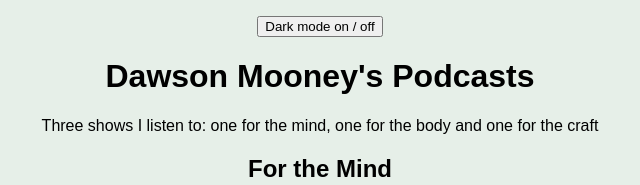
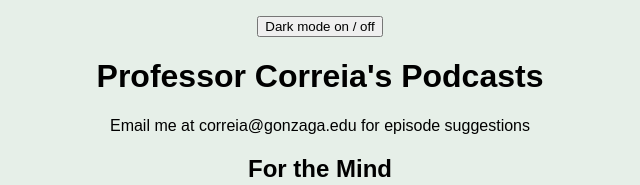
Before and after one commit to dawsonmahooney-dot/bmis235-html-2, a plain HTML site: page index.html in a window 1280 px wide. Shown: the top 185 px of the page, without its empty margins (320-960 px from the left). Drawn offline with Linux system fonts and the light colour scheme.

Commit message:
Put back template heading and comments I changed

```diff
--- a/index.html
+++ b/index.html
@@ -43,22 +43,21 @@ ul {
 
 <a id="top"></a>
 
-<h1>Dawson Mooney's Podcasts</h1>
-<p style="text-align: center;">Three shows I listen to: one for the mind, one for the body and one for the craft</p>
+<h1>Professor Correia's Podcasts</h1>
+<p style="text-align: center;">Email me at correia@gonzaga.edu for episode suggestions</p>
 
 <!-- ===================== MENU OF IMAGES ===================== -->
 <!-- Click an image and it jumps down to its video.            -->
+<!-- MIND works. Use it as your model.                         -->
 <ul>
 
     <li><h2>For the Mind</h2></li>
-    <!-- linked image: the episode thumbnail, hosted by YouTube -->
     <li><a href="#brycecrawford"><img src="https://img.youtube.com/vi/2PCKuQ_IuTU/hqdefault.jpg" width="400" height="300" alt="Bryce Crawford Podcast episode 89, How To Love Like Jesus"></a></li>
 
     <li><h2>For the Body</h2></li>
     <li><a href="#huberman"><img src="huberman.jpg" width="400" height="400" alt="Andrew Huberman"></a></li>
 
     <li><h2>For the Craft</h2></li>
-    <!-- linked image: the episode thumbnail, hosted by YouTube -->
     <li><a href="#howibuiltthis"><img src="https://img.youtube.com/vi/Ic_nP5Qo5ck/hqdefault.jpg" width="400" height="300" alt="How I Built This with Guy Raz, interview with Peloton founder John Foley"></a></li>
 
 </ul>
@@ -96,9 +95,13 @@ ul {
 
 <!-- ===================== YOUR EMBED BLOCK ===================== -->
 <!-- This section is always the opposite color of the page.      -->
+<!-- 1. Pick ONE: a Google Map, or an Our World in Data chart.    -->
+<!-- 2. Copy its embed code (it starts with <iframe).             -->
+<!-- 3. Paste it on the empty line below the heading.             -->
+<!-- 4. Change the heading to say what it is.                     -->
 <section id="embed-block">
 <h2>Where I fly fish: the Spokane River</h2>
-<iframe src="https://maps.google.com/maps?q=Spokane%20River%2C%20Spokane%2C%20WA&z=12&output=embed" width="600" height="450" style="border:0; max-width:100%;" allowfullscreen="" loading="lazy" referrerpolicy="no-referrer-when-downgrade" title="Google Map of the Spokane River"></iframe>
+<iframe src="https://maps.google.com/maps?q=Spokane%20River%2C%20Spokane%2C%20WA&z=12&output=embed" width="600" height="450" style="border:0;" allowfullscreen="" loading="lazy" referrerpolicy="no-referrer-when-downgrade"></iframe>
 </section>
 
 <!-- Footer: fill in your name -->
@@ -108,7 +111,6 @@ ul {
 <!-- ===================== DARK MODE SCRIPT ===================== -->
 <script>
   // 1. Your two colors. Change these to your own.
-  // my light color: #e6efe8 (pale sage), my dark color: #1f3b2d (forest green)
   var lightColor = "#e6efe8";
   var darkColor  = "#1f3b2d";
 
```
